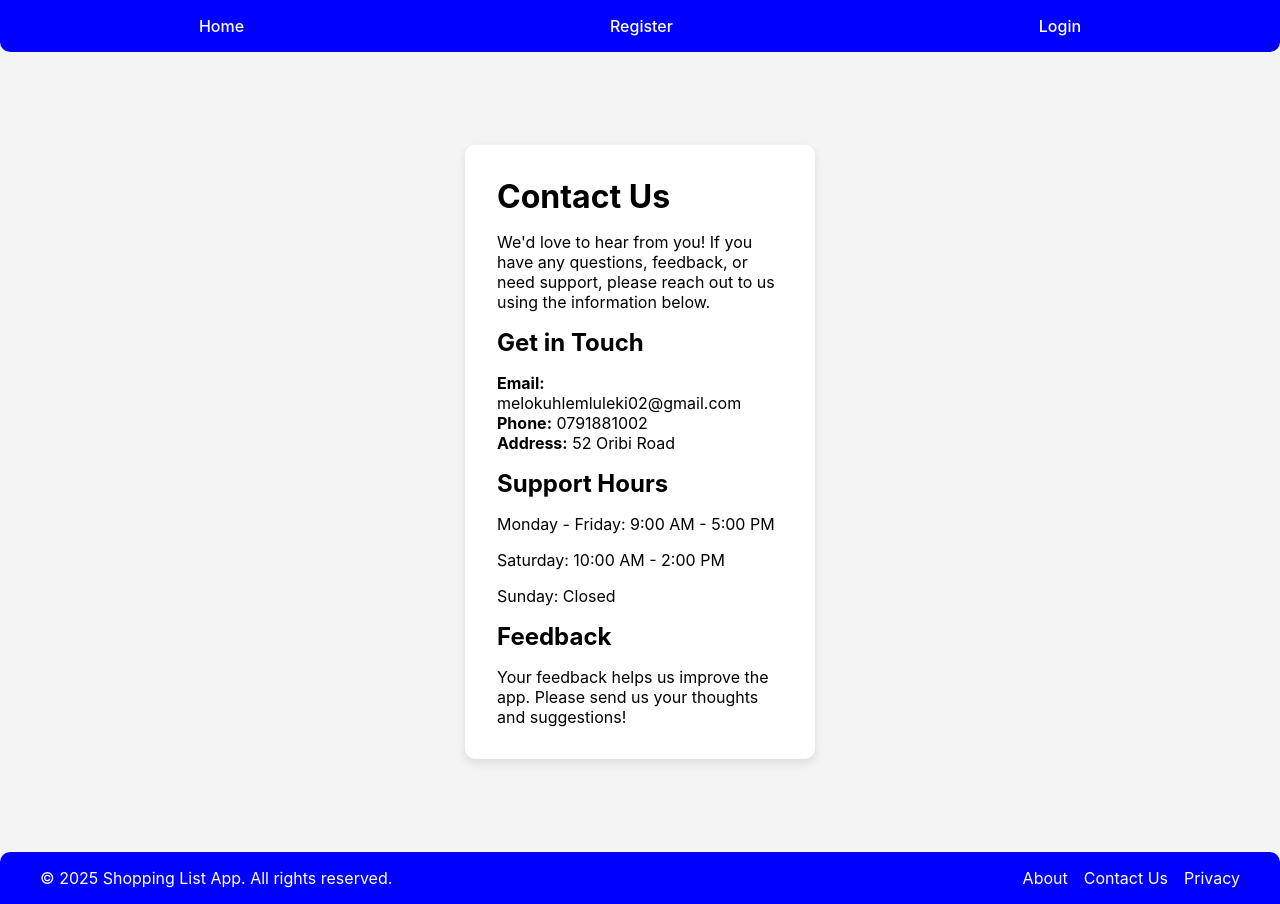
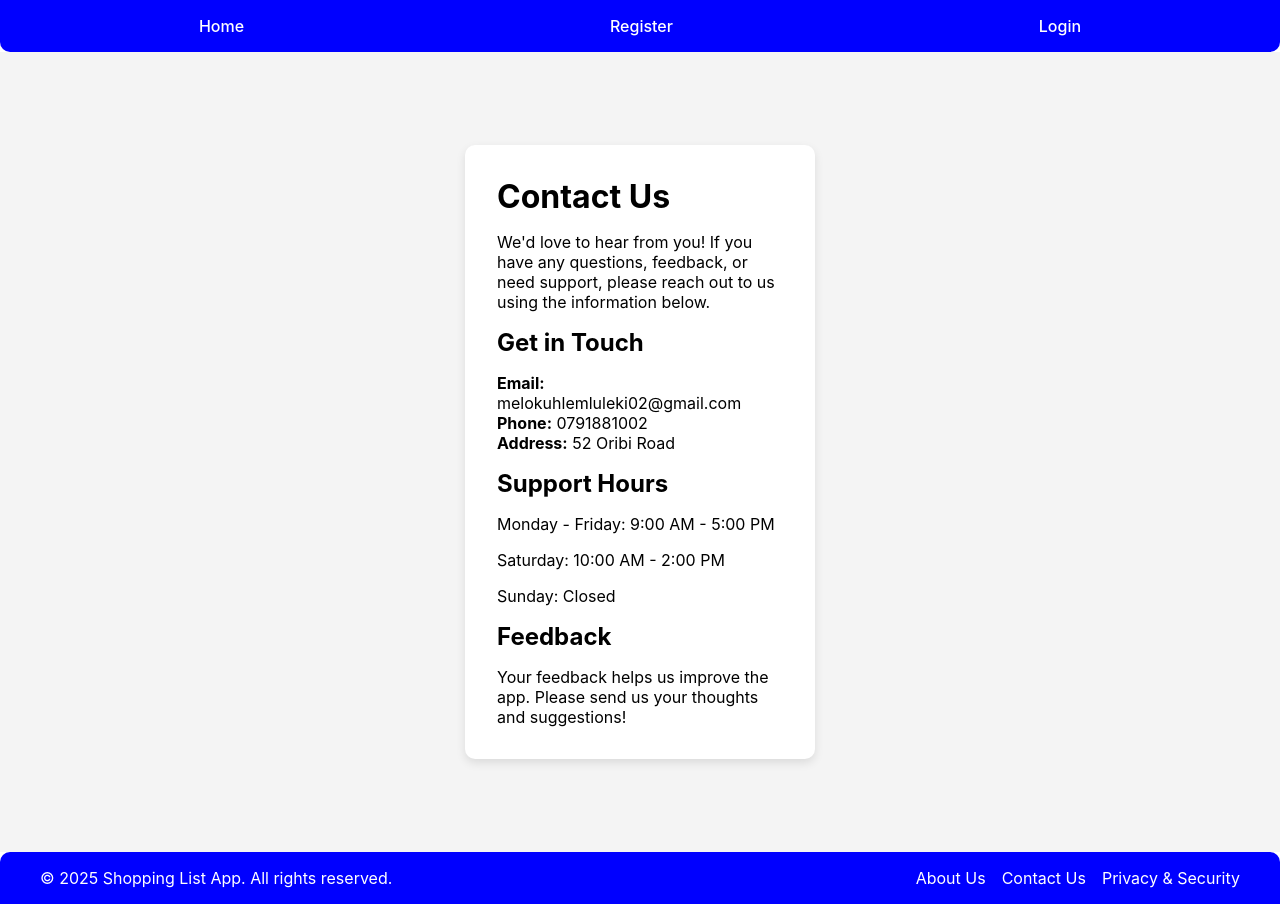
Before and after one commit to Mluleki23/Task-5-Shopping-List-App-, a React (Vite) app: page /contact in a window 1280 px wide. Built offline with nearby package versions, Linux system fonts and the light colour scheme.

Commit message:
Add footer component with navigation links to About, Privacy, and Contact pages

```diff
--- a/src/component/Footer.tsx
+++ b/src/component/Footer.tsx
@@ -6,9 +6,9 @@ export default function Footer() {
       <div className="footer-content">
         <p>&copy; 2025 Shopping List App. All rights reserved.</p>
         <div className="footer-links">
-          <a href="/about">About</a>
+          <a href="/about">About Us</a>
           <a href="/contact">Contact Us</a>
-          <a href="/privacy">Privacy</a>
+          <a href="/privacy">Privacy & Security</a>
         </div>
       </div>
     </footer>
```
